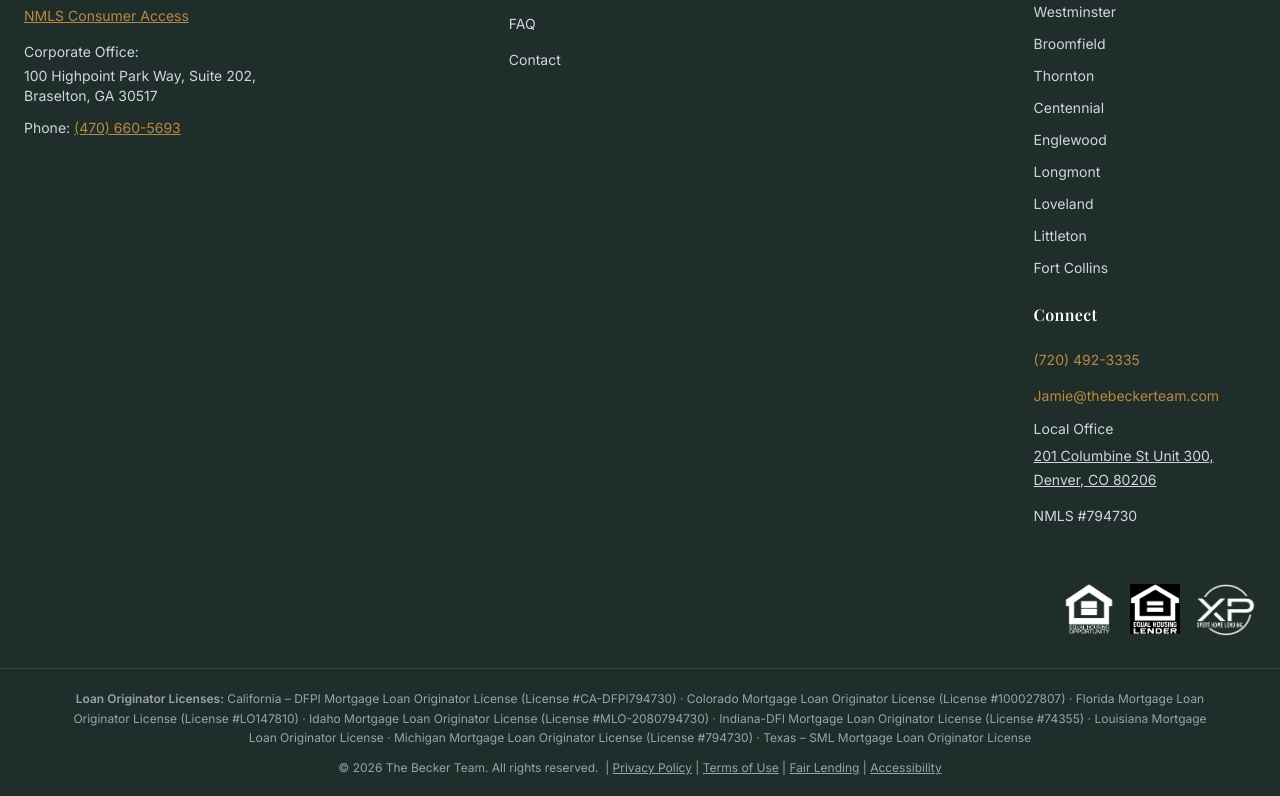
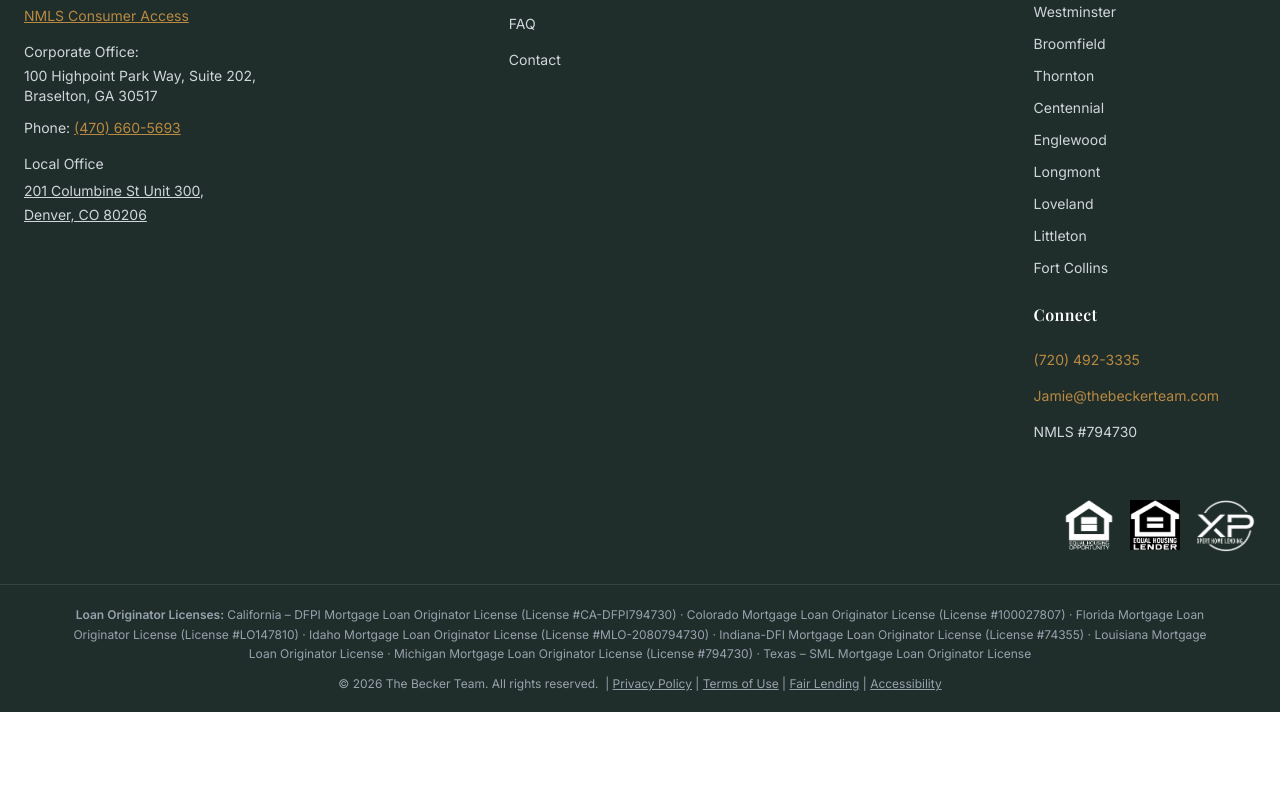
Before and after one commit to AppStudioPros/becker-team, a Next.js app: page / in a window 1280 px wide. Shown: the part 3364-4160 px from the top of the page. After the commit the page ends 4076 px from the top, so only its background shows below. Built offline with nearby package versions, Linux system fonts and the light colour scheme.

Commit message:
Place the Denver local office below the corporate office

```diff
--- a/components/Footer.tsx
+++ b/components/Footer.tsx
@@ -34,6 +34,15 @@ export default function Footer() {
               (470) 660-5693
             </a>
           </p>
+          <div className="mt-4">
+            <p className="text-sm text-gray-300 mb-1">Local Office</p>
+            <a
+              href="https://www.google.com/maps/search/?api=1&amp;query=201%20Columbine%20St%20Unit%20300%2C%20Denver%2C%20CO%2080206"
+              className="text-sm text-gray-300 underline hover:text-white transition-colors"
+            >
+              201 Columbine St Unit 300,<br />Denver, CO 80206
+            </a>
+          </div>
         </div>
 
         {/* Col 2 + 3 — 2-column on mobile, separate cols on desktop */}
@@ -117,15 +126,6 @@ export default function Footer() {
               </a>
             </li>
             <li>
-              <p className="text-sm text-gray-300 mb-1">Local Office</p>
-              <a
-                href="https://www.google.com/maps/search/?api=1&amp;query=201%20Columbine%20St%20Unit%20300%2C%20Denver%2C%20CO%2080206"
-                className="text-sm text-gray-300 underline hover:text-white transition-colors"
-              >
-                201 Columbine St Unit 300,<br />Denver, CO 80206
-              </a>
-            </li>
-            <li>
               <span className="text-sm text-gray-300">NMLS #794730</span>
             </li>
           </ul>
```
